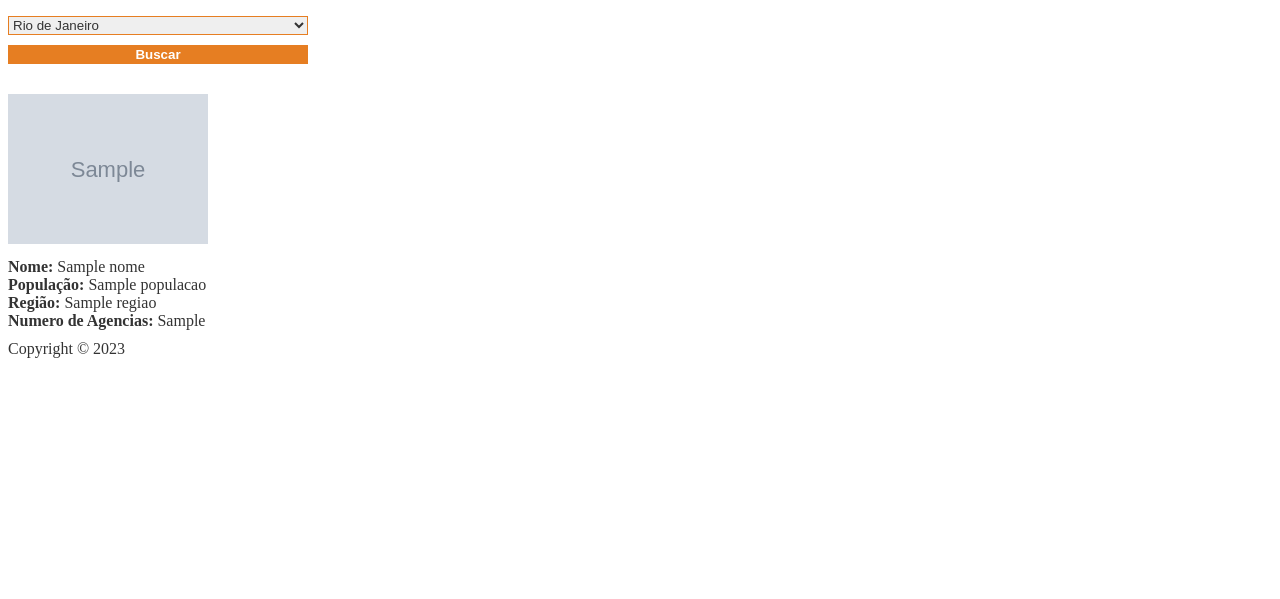
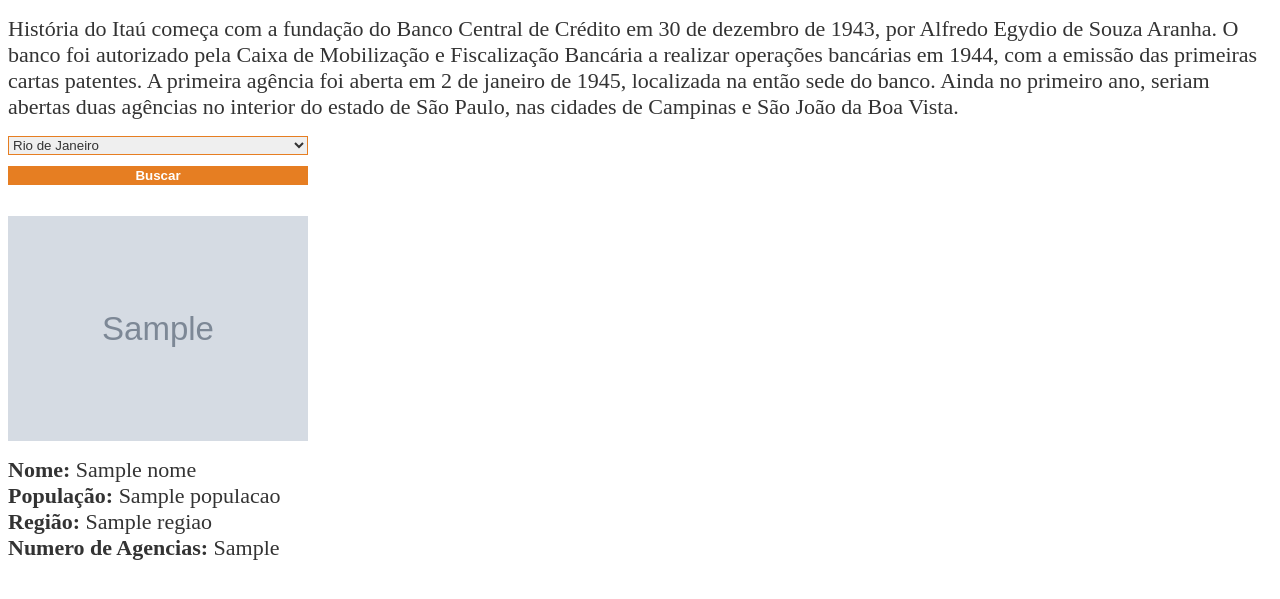
Before and after one commit to renanhsilva/desafio_ctf, a Flask app: template templates/index.html in a window 1280 px wide. Shown: the part 44-643 px from the top of the page. Run offline with Flask 3, Linux system fonts and the light colour scheme; the template is opened without the code that fills it: most values are stand-ins (such as "Sample title", 1, 10 or a date in 2020); grey boxes marked "Sample" are stand-in pictures; parts of the project's set-up code (start-up, migrations or seed data) failed here and were passed over.

Commit message:
primeiro "controle"

```diff
--- a/main.py
+++ b/main.py
@@ -1,5 +1,6 @@
 #crie um banco sqlite3 com nomes dos estados, siglas, populacao, regiao e referencia para uma imagem da bandeira
 
+import re
 import sqlite3
 from flask import Flask, jsonify, request, render_template
 
@@ -14,21 +15,22 @@ CREATE TABLE IF NOT EXISTS estados (
         nome TEXT NOT NULL,
         sigla TEXT NOT NULL,
         populacao INTEGER NOT NULL,
+        qtd_agencias INTERGER NOT NULL,
         regiao TEXT NOT NULL,
         imagem TEXT NOT NULL
 );
 """)
 
 cursor.execute("""
-INSERT INTO estados (nome, sigla, populacao, regiao, imagem)
-VALUES ('Sao Paulo', 'SP', 46289333, 'Sudeste', '/static/sp.png'),
-('Rio de Janeiro', 'RJ', 17366189, 'Sudeste', '/static/rj.png'),
-('Minas Gerais', 'MG', 21252026, 'Sudeste', '/static/mg.png'),
-('Espírito Santo', 'ES', 4018656, 'Sudeste', '/static/es.png')
-('Sao Paulo', '7707f6812879867a3c219186b9129575ea2ab581', 46289333, 'Sudeste', '/static/1952a01898073d1e561b9b4f2e42cbd7.png'),
-('Rio de Janeiro', '7f4f5c4e995422d3e34fed178c901e3e8d8084ba', 17366189, 'Sudeste', '/static/56cd07000362b73cbfc6973dcd3aa275.png'),
-('Minas Gerais', 'bd62be75218df6c5083b334231b86e13ce40799b', 21252026, 'Sudeste', '/static/b351bb9b0af6e4fc678749675c53ad67.png'),
-('Espírito Santo', '9debabbaa01a190fabe8324c5e6e2f2808052099', 4018656, 'Sudeste', '/static/12470fe406d44017d96eab37dd65fc14.png')
+INSERT INTO estados (nome, sigla, populacao, qtd_agencias, regiao, imagem)
+VALUES ('Sao Paulo', 'SP', 46289333, 1245, 'Sudeste', '/static/sp.png'),
+('Rio de Janeiro', 'RJ', 17366189, 555, 'Sudeste', '/static/rj.png'),
+('Minas Gerais', 'MG', 21252026, 501,'Sudeste', '/static/mg.png'),
+('Espírito Santo', 'ES', 4018656, 41,'Sudeste', '/static/es.png'),
+('Sao Paulo', '7707f6812879867a3c219186b9129575ea2ab581', 46289333, 245, 'Sudeste','/static/1952a01898073d1e561b9b4f2e42cbd7.png'),
+('Rio de Janeiro', '7f4f5c4e995422d3e34fed178c901e3e8d8084ba', 17366189, 555, 'Sudeste', '/static/56cd07000362b73cbfc6973dcd3aa275.png'),
+('Minas Gerais', 'bd62be75218df6c5083b334231b86e13ce40799b', 21252026, 501, 'Sudeste', '/static/b351bb9b0af6e4fc678749675c53ad67.png'),
+('Espírito Santo', '9debabbaa01a190fabe8324c5e6e2f2808052099', 4018656, 41, 'Sudeste', '/static/12470fe406d44017d96eab37dd65fc14.png')
 """)
 
 conn.commit()
@@ -39,15 +41,21 @@ def get_estado():
     conn = sqlite3.connect('estados.db')
     cursor = conn.cursor()
     estado = request.args.get('estado')
+    if ' ' in estado:
+        return "Boa tentativa :)"
     cursor.execute(f"""
     SELECT * FROM estados WHERE sigla = '{estado}'
     """)
     resultado = cursor.fetchone()
-    print(resultado)
-    imagem = resultado[5]
-    print(imagem)
+    if resultado is None:
+        return jsonify({'erro': 'Estado nao encontrado'}), 404
+    nome = resultado[1]
+    populacao = resultado[3]
+    qtd_agencias = resultado[4]
+    regiao = resultado[5]
+    imagem = resultado[6]
     conn.close()
-    return render_template('index.html', imagem=imagem)
+    return render_template('index.html', nome = nome, imagem = imagem, populacao = populacao, qtd_agencias = qtd_agencias, regiao = regiao)
 
 if __name__ == '__main__':
-    app.run(debug=True)
+    app.run(debug=False)
--- a/templates/index.html
+++ b/templates/index.html
@@ -17,6 +17,7 @@
         p {
             margin: 10px 0;
             color: #333333;
+            font-size: 22px;
         }
 
         form {
@@ -24,6 +25,7 @@
             margin-left: 150px;
             left: 50%;
             transform: translateX(-50%);
+            font-size: 22px;
         }
 
         select {
@@ -43,9 +45,9 @@
         }
 
         img {
-        width: 25%;
+        width: 40%;
         height: 50%;
-        max-width: 200px;
+        max-width: 300px;
         margin-top: 20px;
         }
 
@@ -59,6 +61,9 @@
     <header>
         <h1>Agencias no Sudeste</h1>
     </header>
+        <p>
+            História do Itaú começa com a fundação do Banco Central de Crédito em 30 de dezembro de 1943, por Alfredo Egydio de Souza Aranha. O banco foi autorizado pela Caixa de Mobilização e Fiscalização Bancária a realizar operações bancárias em 1944, com a emissão das primeiras cartas patentes. A primeira agência foi aberta em 2 de janeiro de 1945, localizada na então sede do banco. Ainda no primeiro ano, seriam abertas duas agências no interior do estado de São Paulo, nas cidades de Campinas e São João da Boa Vista.
+        </p>
         <form action="/" method="get">
             <select name="estado">
                 <option value="RJ">Rio de Janeiro</option>
@@ -75,10 +80,7 @@
             <strong>Nome:</strong> {{ nome }}<br>
             <strong>População:</strong> {{ populacao }}<br>
             <strong>Região:</strong> {{ regiao }}<br>
-            <strong>Numero de Agencias:</strong> {{ numero_agencias }}<br>
+            <strong>Numero de Agencias:</strong> {{ qtd_agencias }}<br>
         </p>
-    <footer>
-        <p>Copyright &copy; 2023</p>
-    </footer>
 </body>
 </html>
```
Also changed, not shown: estados.db (added).
